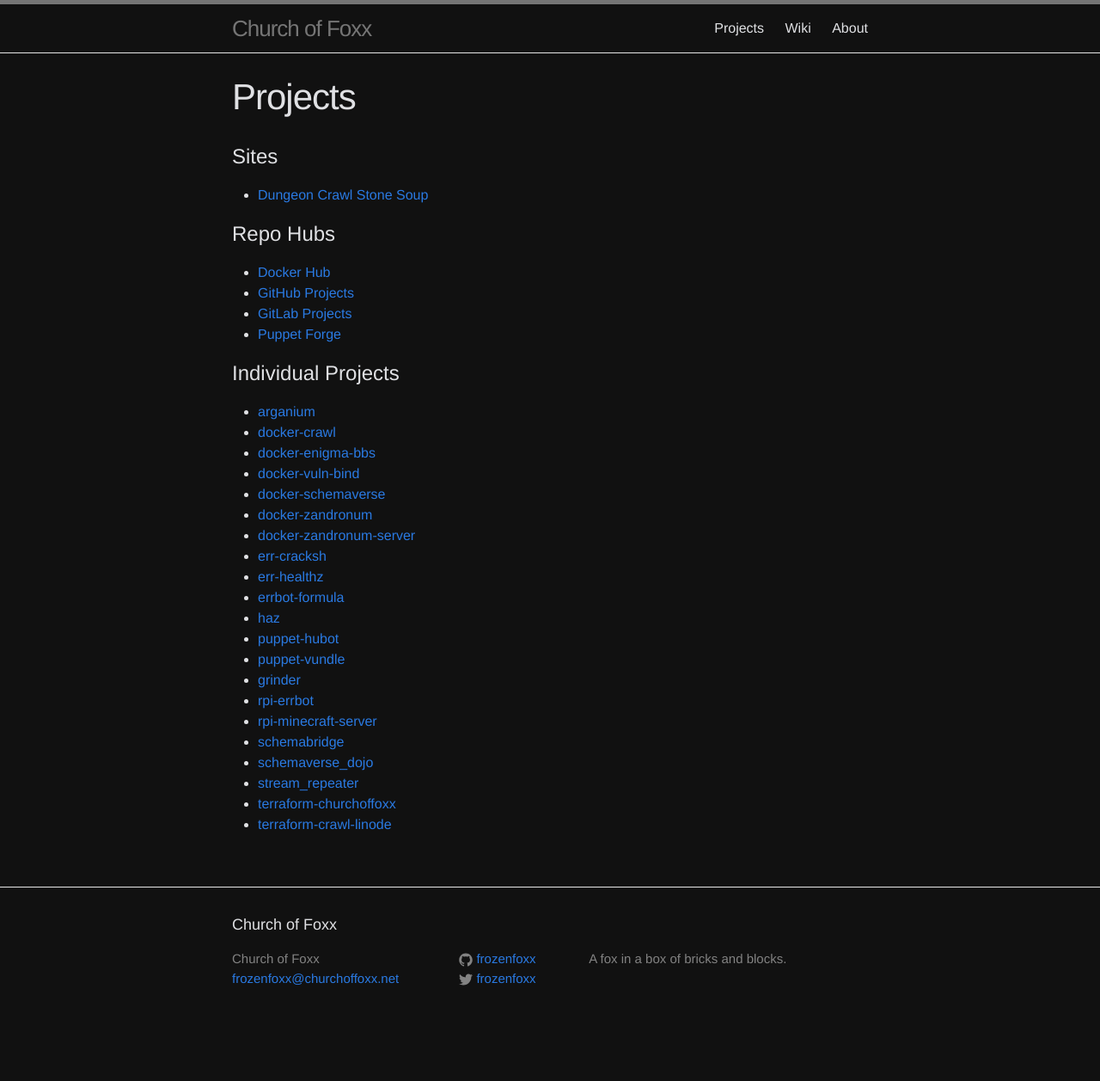
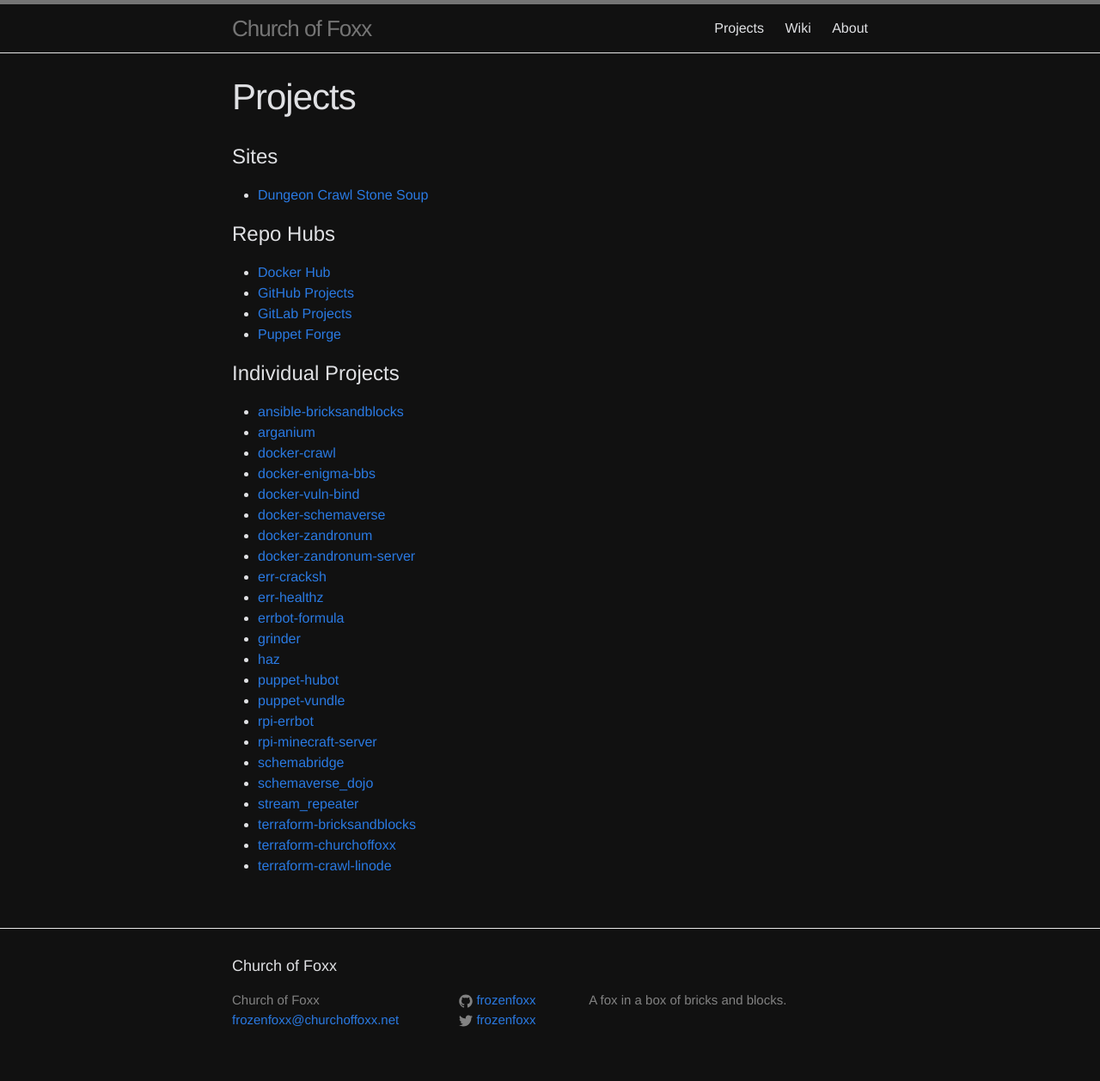
Before and after one commit to frozenfoxx/frozenfoxx.github.io, a Jekyll site: the page built from projects.md, in a window 1280 px wide. Shown: the whole page at 86% size. Built offline with Jekyll 4.4.1, drawn with Linux system fonts in a browser that asks for light colours; before the commit the page ends 1209 px from its top, so only the background shows below that.

Commit message:
Update projects.md

```diff
--- a/projects.md
+++ b/projects.md
@@ -6,35 +6,37 @@
 
 # Sites
 
-* [Dungeon Crawl Stone Soup](https://crawl.churchoffoxx.net)
+- [Dungeon Crawl Stone Soup](https://crawl.churchoffoxx.net)
 
 # Repo Hubs
 
-* [Docker Hub](https://hub.docker.com/u/frozenfoxx)
-* [GitHub Projects](https://github.com/frozenfoxx/)
-* [GitLab Projects](https://gitlab.com/frozenfoxx/)
-* [Puppet Forge](https://forge.puppet.com/users/frozenfoxx)
+- [Docker Hub](https://hub.docker.com/u/frozenfoxx)
+- [GitHub Projects](https://github.com/frozenfoxx/)
+- [GitLab Projects](https://gitlab.com/frozenfoxx/)
+- [Puppet Forge](https://forge.puppet.com/users/frozenfoxx)
 
 # Individual Projects
 
-* [arganium](https://github.com/frozenfoxx/arganium)
-* [docker-crawl](https://github.com/frozenfoxx/docker-crawl)
-* [docker-enigma-bbs](https://github.com/frozenfoxx/docker-enigma-bbs)
-* [docker-vuln-bind](https://github.com/frozenfoxx/docker-vuln-bind)
-* [docker-schemaverse](https://github.com/frozenfoxx/docker-schemaverse)
-* [docker-zandronum](https://github.com/frozenfoxx/docker-zandronum)
-* [docker-zandronum-server](https://github.com/frozenfoxx/docker-zandronum-server)
-* [err-cracksh](https://github.com/frozenfoxx/err-cracksh)
-* [err-healthz](https://github.com/frozenfoxx/err-healthz)
-* [errbot-formula](https://github.com/frozenfoxx/errbot-formula)
-* [haz](https://github.com/frozenfoxx/haz)
-* [puppet-hubot](https://forge.puppet.com/frozenfoxx/hubot)
-* [puppet-vundle](https://forge.puppet.com/frozenfoxx/vundle)
-* [grinder](https://github.com/frozenfoxx/grinder)
-* [rpi-errbot](https://hub.docker.com/r/frozenfoxx/rpi-errbot/)
-* [rpi-minecraft-server](https://github.com/frozenfoxx/rpi-minecraft-server)
-* [schemabridge](https://github.com/frozenfoxx/schemabridge)
-* [schemaverse_dojo](https://github.com/frozenfoxx/schemaverse_dojo)
-* [stream_repeater](https://github.com/frozenfoxx/stream_repeater)
-* [terraform-churchoffoxx](https://github.com/frozenfoxx/terraform-churchoffoxx)
-* [terraform-crawl-linode](https://github.com/frozenfoxx/terraform-crawl-linode)
+- [ansible-bricksandblocks](https://github.com/frozenfoxx/ansible-bricksandblocks)
+- [arganium](https://github.com/frozenfoxx/arganium)
+- [docker-crawl](https://github.com/frozenfoxx/docker-crawl)
+- [docker-enigma-bbs](https://github.com/frozenfoxx/docker-enigma-bbs)
+- [docker-vuln-bind](https://github.com/frozenfoxx/docker-vuln-bind)
+- [docker-schemaverse](https://github.com/frozenfoxx/docker-schemaverse)
+- [docker-zandronum](https://github.com/frozenfoxx/docker-zandronum)
+- [docker-zandronum-server](https://github.com/frozenfoxx/docker-zandronum-server)
+- [err-cracksh](https://github.com/frozenfoxx/err-cracksh)
+- [err-healthz](https://github.com/frozenfoxx/err-healthz)
+- [errbot-formula](https://github.com/frozenfoxx/errbot-formula)
+- [grinder](https://github.com/frozenfoxx/grinder)
+- [haz](https://github.com/frozenfoxx/haz)
+- [puppet-hubot](https://forge.puppet.com/frozenfoxx/hubot)
+- [puppet-vundle](https://forge.puppet.com/frozenfoxx/vundle)
+- [rpi-errbot](https://hub.docker.com/r/frozenfoxx/rpi-errbot/)
+- [rpi-minecraft-server](https://github.com/frozenfoxx/rpi-minecraft-server)
+- [schemabridge](https://github.com/frozenfoxx/schemabridge)
+- [schemaverse_dojo](https://github.com/frozenfoxx/schemaverse_dojo)
+- [stream_repeater](https://github.com/frozenfoxx/stream_repeater)
+- [terraform-bricksandblocks](https://github.com/frozenfoxx/terraform-bricksandblocks)
+- [terraform-churchoffoxx](https://github.com/frozenfoxx/terraform-churchoffoxx)
+- [terraform-crawl-linode](https://github.com/frozenfoxx/terraform-crawl-linode)
```
